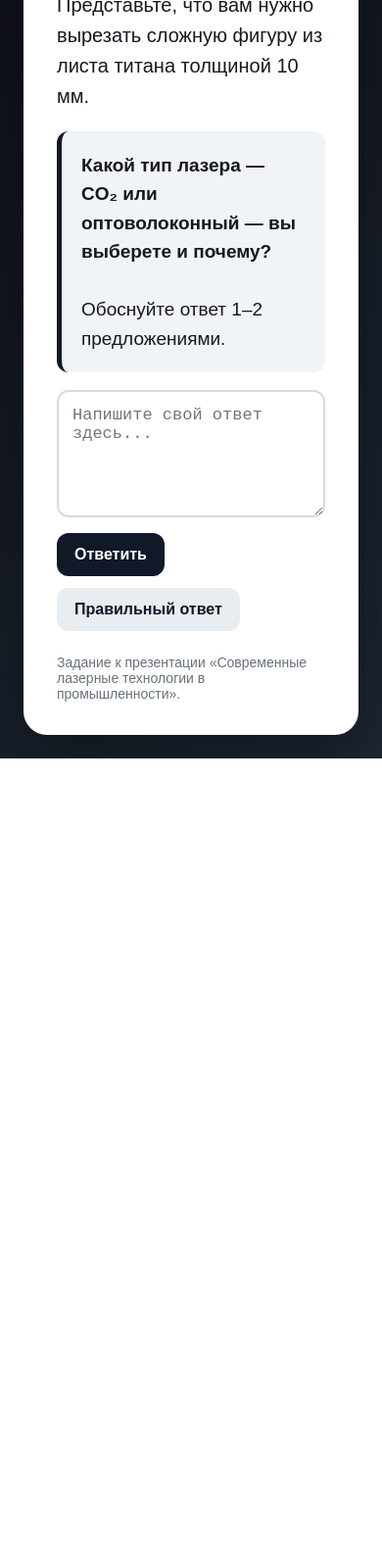
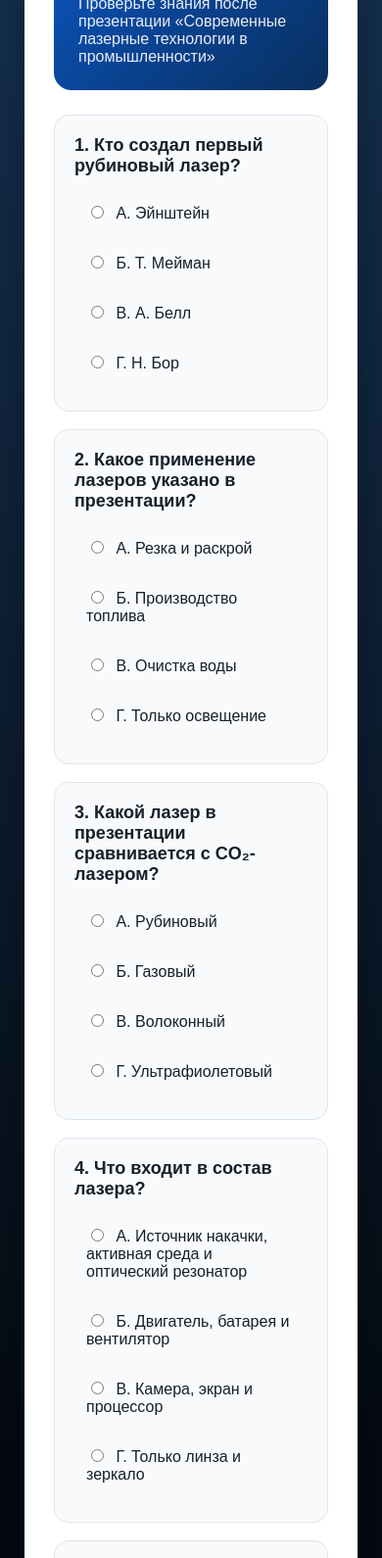
Before and after one commit to mkt852cv74-arch/laser-task1, a plain HTML site: page index.html in a window 390 px wide. Shown: the part 232-1822 px from the top of the page at 98% size. Before the commit the page ends 1006 px from the top, so only its background shows below. Drawn offline with Linux system fonts and the light colour scheme.

Commit message:
Update index.html

```diff
--- a/index.html
+++ b/index.html
@@ -3,86 +3,375 @@
 <head>
 <meta charset="UTF-8">
 <meta name="viewport" content="width=device-width, initial-scale=1.0">
-<title>Задание — Лазерные технологии</title>
+
+<title>Тест — Современные лазерные технологии</title>
+
 <style>
-*{box-sizing:border-box}
-body{
-  margin:0;min-height:100vh;display:flex;align-items:center;justify-content:center;
-  padding:24px;font-family:Arial,Helvetica,sans-serif;
-  background:linear-gradient(135deg,#0b0d12,#1d2633);color:#fff
+
+* {
+    box-sizing: border-box;
 }
-.card{
-  width:min(760px,100%);background:#fff;color:#15191f;border-radius:24px;
-  padding:34px;box-shadow:0 20px 60px rgba(0,0,0,.35)
+
+body {
+    margin: 0;
+    font-family: Arial, sans-serif;
+    background:
+        radial-gradient(circle at top, #193b61, #050b13 70%);
+    min-height: 100vh;
+    padding: 25px;
+    color: #17202a;
 }
-.tag{display:inline-block;background:#111827;color:#fff;padding:8px 13px;border-radius:999px;
-font-size:13px;font-weight:700;letter-spacing:.04em}
-h1{font-size:clamp(26px,5vw,42px);margin:20px 0 12px}
-.lead{font-size:20px;line-height:1.55}
-.question{background:#f1f4f7;border-left:5px solid #111827;padding:20px;border-radius:12px;
-font-size:19px;line-height:1.55}
-textarea{
- width:100%;min-height:130px;margin-top:18px;padding:14px;border:2px solid #d6dbe1;
- border-radius:12px;font-size:17px;resize:vertical
+
+.container {
+    max-width: 800px;
+    margin: auto;
+    background: white;
+    border-radius: 25px;
+    padding: 30px;
+    box-shadow: 0 20px 60px rgba(0,0,0,.45);
 }
-button{
- border:0;border-radius:12px;padding:13px 18px;margin:12px 8px 0 0;
- font-size:16px;font-weight:700;cursor:pointer
+
+.header {
+    background: linear-gradient(135deg,#0b5ed7,#092f5e);
+    color: white;
+    padding: 25px;
+    border-radius: 18px;
+    margin-bottom: 25px;
 }
-.answer{background:#111827;color:white}
-.correct{background:#e8edf2;color:#111827}
-.result{
- display:none;margin-top:18px;padding:18px;border-radius:12px;background:#f5f7f9;
- line-height:1.55
+
+.header h1 {
+    margin: 0 0 10px;
+    font-size: 30px;
 }
-.footer{margin-top:24px;color:#68717c;font-size:14px}
+
+.header p {
+    margin: 0;
+    opacity: .9;
+}
+
+.question {
+    border: 1px solid #dfe5ec;
+    border-radius: 15px;
+    padding: 20px;
+    margin: 18px 0;
+    background: #f8fafc;
+}
+
+.question-title {
+    font-size: 18px;
+    font-weight: bold;
+    margin-bottom: 15px;
+}
+
+.answer {
+    display: block;
+    padding: 12px;
+    margin: 7px 0;
+    border-radius: 10px;
+    cursor: pointer;
+    transition: .2s;
+}
+
+.answer:hover {
+    background: #e7f0ff;
+}
+
+.answer input {
+    margin-right: 8px;
+}
+
+button {
+    width: 100%;
+    border: none;
+    border-radius: 13px;
+    padding: 16px;
+    margin-top: 10px;
+    background: #0b5ed7;
+    color: white;
+    font-size: 18px;
+    font-weight: bold;
+    cursor: pointer;
+}
+
+button:hover {
+    background: #084db2;
+}
+
+#result {
+    display: none;
+    margin-top: 25px;
+    padding: 25px;
+    border-radius: 15px;
+    text-align: center;
+    background: #eaf3ff;
+    font-size: 20px;
+}
+
+.score {
+    font-size: 34px;
+    font-weight: bold;
+    color: #0b5ed7;
+}
+
+.footer {
+    text-align: center;
+    margin-top: 25px;
+    color: #777;
+    font-size: 14px;
+}
+
 </style>
 </head>
+
 <body>
-<main class="card">
-<div class="tag">ИНТЕРАКТИВ ДЛЯ КЛАССА</div>
-<h1>Проверь себя: лазерные технологии</h1>
 
-<p class="lead">
-Представьте, что вам нужно вырезать сложную фигуру из листа титана толщиной 10 мм.
+<div class="container">
+
+<div class="header">
+
+<h1>🔬 Тест: современные лазерные технологии</h1>
+
+<p>
+Проверьте знания после презентации
+«Современные лазерные технологии в промышленности»
 </p>
 
-<div class="question">
-<b>Какой тип лазера — CO₂ или оптоволоконный — вы выберете и почему?</b><br><br>
-Обоснуйте ответ 1–2 предложениями.
 </div>
 
-<textarea id="answer" placeholder="Напишите свой ответ здесь..."></textarea>
+<form id="quiz">
 
-<div>
-<button class="answer" onclick="showAnswer()">Ответить</button>
-<button class="correct" onclick="showCorrect()">Правильный ответ</button>
+<!-- ВОПРОС 1 -->
+
+<div class="question">
+
+<div class="question-title">
+1. Кто создал первый рубиновый лазер?
 </div>
 
-<div id="myAnswer" class="result"></div>
-<div id="correctAnswer" class="result">
-<b>Правильный ответ:</b><br>
-Оптоволоконный лазер. Он имеет более высокую эффективность и качество луча,
-а также хорошо подходит для точной обработки металлов. Для сложной фигуры из
-титана толщиной 10 мм он будет предпочтительнее CO₂-лазера.
+<label class="answer">
+<input type="radio" name="q1" value="a">
+А. Эйнштейн
+</label>
+
+<label class="answer">
+<input type="radio" name="q1" value="b">
+Б. Т. Мейман
+</label>
+
+<label class="answer">
+<input type="radio" name="q1" value="c">
+В. А. Белл
+</label>
+
+<label class="answer">
+<input type="radio" name="q1" value="d">
+Г. Н. Бор
+</label>
+
 </div>
 
+
+<!-- ВОПРОС 2 -->
+
+<div class="question">
+
+<div class="question-title">
+2. Какое применение лазеров указано в презентации?
+</div>
+
+<label class="answer">
+<input type="radio" name="q2" value="a">
+А. Резка и раскрой
+</label>
+
+<label class="answer">
+<input type="radio" name="q2" value="b">
+Б. Производство топлива
+</label>
+
+<label class="answer">
+<input type="radio" name="q2" value="c">
+В. Очистка воды
+</label>
+
+<label class="answer">
+<input type="radio" name="q2" value="d">
+Г. Только освещение
+</label>
+
+</div>
+
+
+<!-- ВОПРОС 3 -->
+
+<div class="question">
+
+<div class="question-title">
+3. Какой лазер в презентации сравнивается с CO₂-лазером?
+</div>
+
+<label class="answer">
+<input type="radio" name="q3" value="a">
+А. Рубиновый
+</label>
+
+<label class="answer">
+<input type="radio" name="q3" value="b">
+Б. Газовый
+</label>
+
+<label class="answer">
+<input type="radio" name="q3" value="c">
+В. Волоконный
+</label>
+
+<label class="answer">
+<input type="radio" name="q3" value="d">
+Г. Ультрафиолетовый
+</label>
+
+</div>
+
+
+<!-- ВОПРОС 4 -->
+
+<div class="question">
+
+<div class="question-title">
+4. Что входит в состав лазера?
+</div>
+
+<label class="answer">
+<input type="radio" name="q4" value="a">
+А. Источник накачки, активная среда и оптический резонатор
+</label>
+
+<label class="answer">
+<input type="radio" name="q4" value="b">
+Б. Двигатель, батарея и вентилятор
+</label>
+
+<label class="answer">
+<input type="radio" name="q4" value="c">
+В. Камера, экран и процессор
+</label>
+
+<label class="answer">
+<input type="radio" name="q4" value="d">
+Г. Только линза и зеркало
+</label>
+
+</div>
+
+
+<!-- ВОПРОС 5 -->
+
+<div class="question">
+
+<div class="question-title">
+5. Какое важное преимущество лазерной обработки указано в презентации?
+</div>
+
+<label class="answer">
+<input type="radio" name="q5" value="a">
+А. Она не требует электричества
+</label>
+
+<label class="answer">
+<input type="radio" name="q5" value="b">
+Б. Материал можно обрабатывать без непосредственного контакта инструмента с деталью
+</label>
+
+<label class="answer">
+<input type="radio" name="q5" value="c">
+В. Она подходит только для дерева
+</label>
+
+<label class="answer">
+<input type="radio" name="q5" value="d">
+Г. Она не требует настройки
+</label>
+
+</div>
+
+
+<button type="button" onclick="checkQuiz()">
+Проверить ответы
+</button>
+
+</form>
+
+
+<div id="result"></div>
+
+
 <div class="footer">
-Задание к презентации «Современные лазерные технологии в промышленности».
+Современные лазерные технологии в промышленности
 </div>
-</main>
+
+</div>
+
 
 <script>
-function showAnswer(){
- const a=document.getElementById('answer').value.trim();
- const box=document.getElementById('myAnswer');
- if(!a){box.innerHTML="<b>Напишите ответ в поле выше.</b>";}
- else{box.innerHTML="<b>Ваш ответ:</b><br>"+a.replace(/</g,"&lt;").replace(/>/g,"&gt;");}
- box.style.display="block";
+
+function checkQuiz() {
+
+    const correct = {
+        q1: "b",
+        q2: "a",
+        q3: "c",
+        q4: "a",
+        q5: "b"
+    };
+
+    let score = 0;
+
+    for (let q in correct) {
+
+        const answer =
+        document.querySelector(
+            'input[name="' + q + '"]:checked'
+        );
+
+        if (answer && answer.value === correct[q]) {
+            score++;
+        }
+
+    }
+
+    const result = document.getElementById("result");
+
+    result.style.display = "block";
+
+    let text = "";
+
+    if (score === 5) {
+        text = "🏆 Отлично! Все ответы правильные!";
+    }
+
+    else if (score >= 3) {
+        text = "👍 Хороший результат!";
+    }
+
+    else {
+        text = "📚 Стоит ещё раз посмотреть презентацию.";
+    }
+
+    result.innerHTML = `
+        ${text}
+        <br><br>
+        <div class="score">${score} / 5</div>
+        правильных ответов
+    `;
+
+    window.scrollTo({
+        top: document.body.scrollHeight,
+        behavior: "smooth"
+    });
+
 }
-function showCorrect(){
- document.getElementById('correctAnswer').style.display="block";
-}
+
 </script>
+
 </body>
 </html>
```
